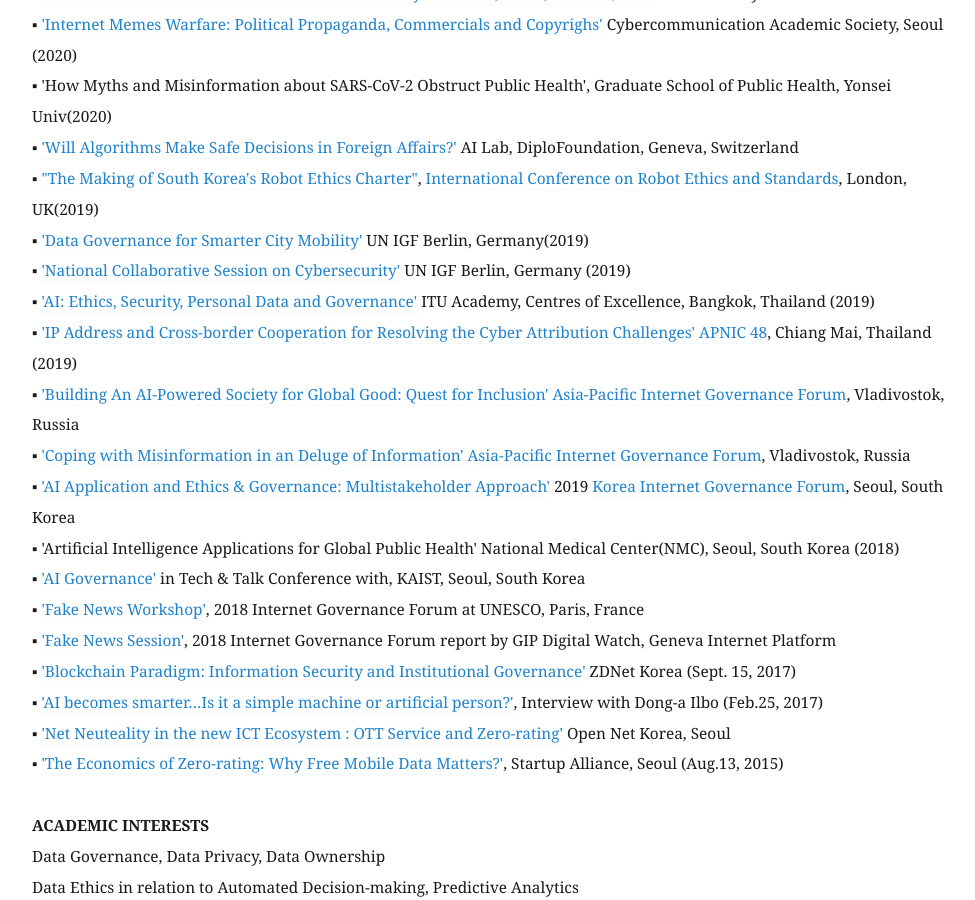
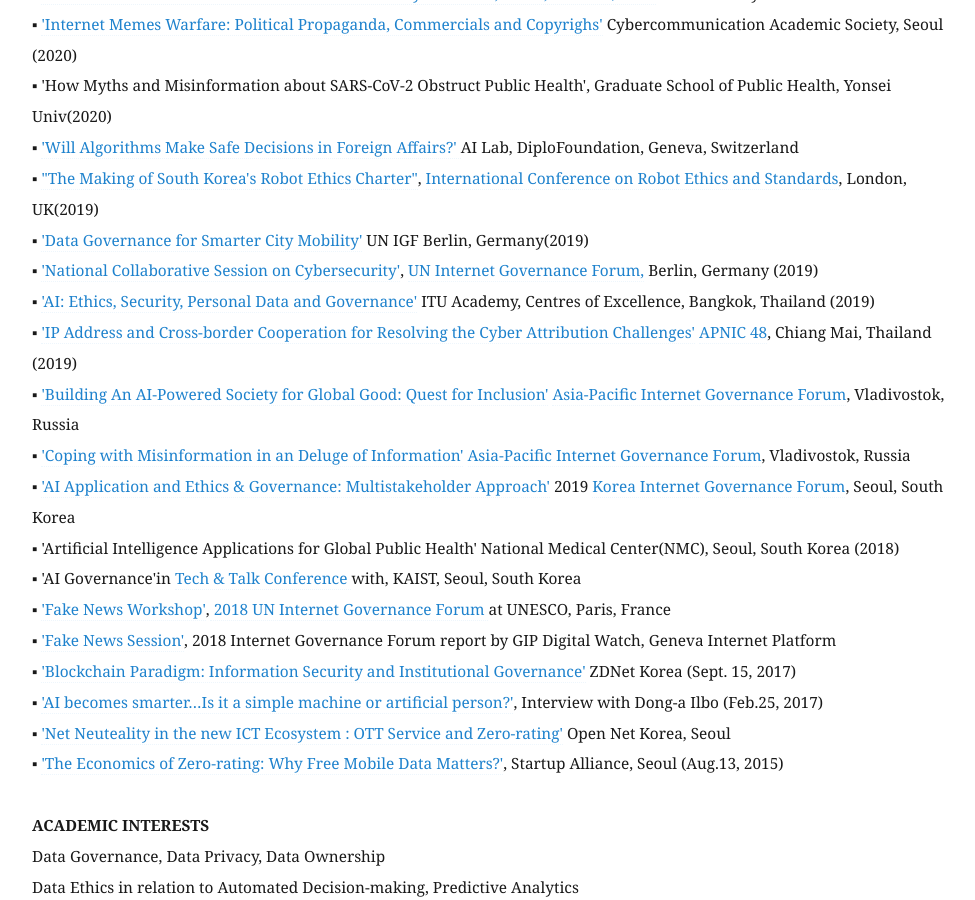
Before and after one commit to eunchangchoi/eunchangchoi.github.io, a Jekyll site: the page built from index.md, in a window 1280 px wide and 900 px high, scrolled down 2637 px. Shown: the whole window, without its empty margins (68-1043 px from the left). Built offline with Jekyll 4.4.1, drawn with Linux system fonts in a browser that asks for light colours.

Commit message:
Update index.md

```diff
--- a/index.md
+++ b/index.md
@@ -50,15 +50,15 @@
 ▪ <a href="https://www.diplomacy.edu/blog/will-algorithms-make-safe-decisions-foreign-affairs">'Will Algorithms Make Safe Decisions in Foreign Affairs?' </a> AI Lab, DiploFoundation, Geneva, Switzerland <br>
 ▪ <a href="https://clawar.org/wp-content/uploads/2019/11/ICRES2019_p64_paper_4.pdf">"The Making of South Korea's Robot Ethics Charter"</a>, <a href="https://www.icres2019.org/"> International Conference on Robot Ethics and Standards</a>, London, UK(2019)<br>
 ▪ <a href= "https://www.intgovforum.org/multilingual/content/igf-2019-ws-182-data-governance-for-smarter-city-mobility">'Data Governance for Smarter City Mobility'</a> UN IGF Berlin, Germany(2019)<br>
-▪ <a href="https://www.youtube.com/watch?v=nsZJaB3fx0E&feature=youtu.be&t=1689">'National Collaborative Session on Cybersecurity'</a> UN IGF Berlin, Germany (2019) <br>
-▪ <a href="https://www.itu.int/en/ITU-D/Regional-Presence/AsiaPacific/Pages/Events/2019/Artificial-Intelligence-Overview-and-Applications.aspx"> 'AI: Ethics, Security, Personal Data and Governance'</a> ITU Academy, Centres of Excellence, Bangkok, Thailand (2019)<br>
+▪ <a href="https://www.youtube.com/watch?v=nsZJaB3fx0E&feature=youtu.be&t=1689">'National Collaborative Session on Cybersecurity'</a>, <a href= "https://www.igf2019.berlin/IGF/Navigation/EN/Home/home.html">UN Internet Governance Forum,</a> Berlin, Germany (2019) <br>
+▪ <a href="https://www.itu.int/en/ITU-D/Regional-Presence/AsiaPacific/Pages/Events/2019/Artificial-Intelligence-Overview-and-Applications.aspx">'AI: Ethics, Security, Personal Data and Governance'</a> ITU Academy, Centres of Excellence, Bangkok, Thailand (2019)<br>
 ▪ <a href="https://youtu.be/uRsC_ypHGCg?t=1348">'IP Address and Cross-border Cooperation for Resolving the Cyber Attribution Challenges'</a> <a href="https://conference.apnic.net/48/program/schedule/#/day/6/cooperation-sig"> APNIC 48</a>, Chiang Mai, Thailand (2019) <br>
 ▪ <a href="https://www.ftp.asia/index.php/s/tLZWIWMG1Qp7oA0">'Building An AI-Powered Society for Global Good: Quest for Inclusion'</a> <a href="https://2019.aprigf.asia/prog"> Asia-Pacific Internet Governance Forum</a>, Vladivostok, Russia <br>
 ▪ <a href="https://www.ftp.asia/index.php/s/HGkuD3YVUBssKrP">'Coping with Misinformation in an Deluge of Information'</a> <a href="https://2019.aprigf.asia/prog"> Asia-Pacific Internet Governance Forum</a>, Vladivostok, Russia <br>
 ▪ <a href="https://youtu.be/92cmsMv6xhQ?t=451">'AI Application and Ethics & Governance: Multistakeholder Approach'</a> 2019 <a href="http://krigf.kr/"> Korea Internet Governance Forum</a>, Seoul, South Korea <br>
 ▪ 'Artificial Intelligence Applications for Global Public Health' National Medical Center(NMC), Seoul, South Korea (2018)<br>
-▪ <a href="https://kpc4ir.kaist.ac.kr/index.php?mid=kpc4ir_events&document_srl=684"> 'AI Governance'</a> in Tech & Talk Conference with, KAIST, Seoul, South Korea <br>
-▪ <a href="https://www.youtube.com/watch?v=quo1DLyitf8&feature=youtu.be&t=1004">'Fake News Workshop'</a>, 2018 Internet Governance Forum at UNESCO, Paris, France <br>
+▪ 'AI Governance'in <a href="https://kpc4ir.kaist.ac.kr/index.php?mid=kpc4ir_events&document_srl=684"> Tech & Talk Conference </a> with, KAIST, Seoul, South Korea <br>
+▪ <a href="https://www.youtube.com/watch?v=quo1DLyitf8&feature=youtu.be&t=1004">'Fake News Workshop'</a>,<a href="https://igf2018.fr/"> 2018 UN Internet Governance Forum </a> at UNESCO, Paris, France <br>
 ▪ <a href="https://dig.watch/sessions/session-fakenews">'Fake News Session'</a>, 2018 Internet Governance Forum report by GIP Digital Watch, Geneva Internet Platform <br>
 ▪ <a href="https://www.zdnet.co.kr/view/?no=20170915172456&from=Mobile">'Blockchain Paradigm: Information Security and Institutional Governance'</a> ZDNet Korea (Sept. 15, 2017)<br>
 ▪ <a href="https://www.donga.com/news/article/all/20170225/83056178/1">'AI becomes smarter…Is it a simple machine or artificial person?'</a>, Interview with Dong-a Ilbo (Feb.25, 2017)<br>
```
